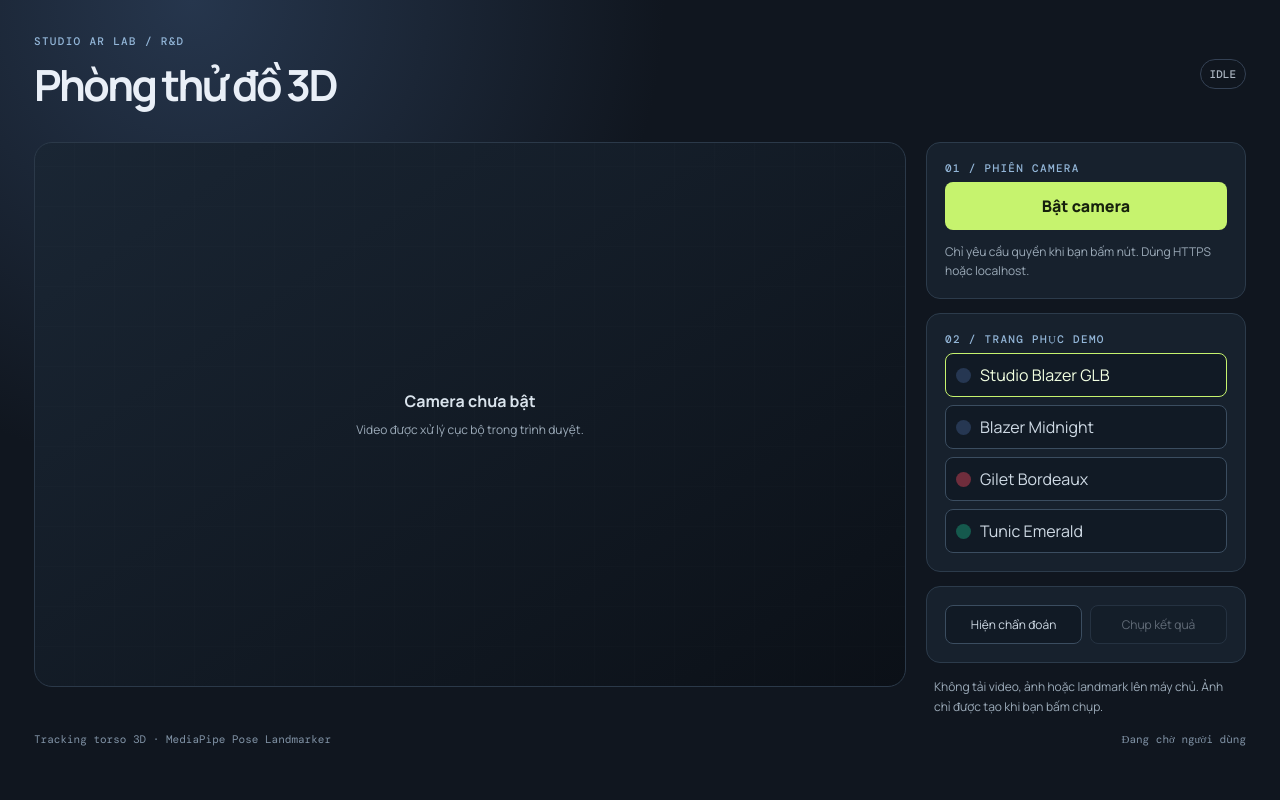
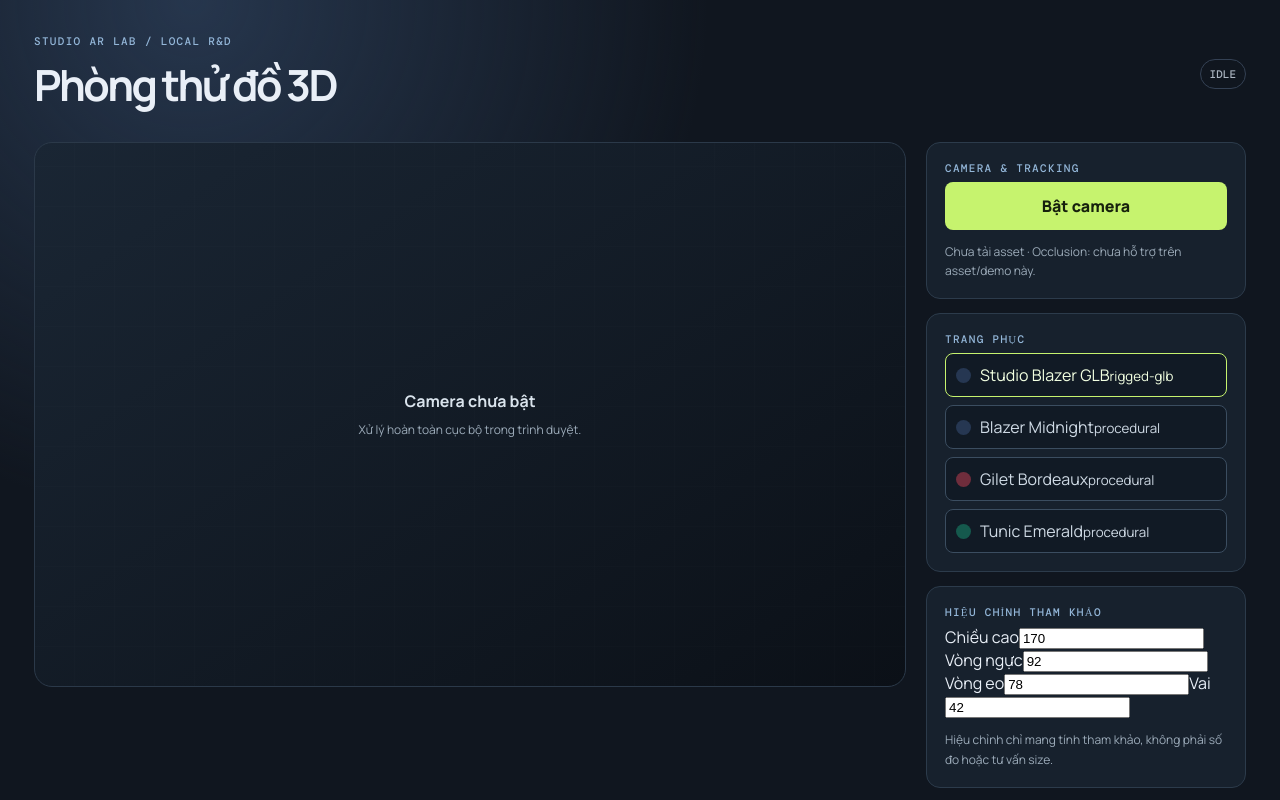
Before and after one commit to BinCry/AR-Virtual-Try-On, a React (Vite) app in the folder apps/demo/: page / in a window 1280 px wide. Shown: the top 800 px of the page. Built offline with nearby package versions, Linux system fonts and the light colour scheme.

Commit message:
feat(demo): add local fitting controls and pages workflow

```diff
--- a/apps/demo/src/main.tsx
+++ b/apps/demo/src/main.tsx
@@ -1,26 +1,20 @@
 import { useEffect, useRef, useState } from 'react';
 import { createRoot } from 'react-dom/client';
-import { ArSession, GARMENTS, GarmentRenderer, type GarmentDefinition, type SessionState, type TrackingStatus } from '@studio-ar/core';
+import { ArSession, estimateFit, GARMENTS, GarmentRenderer, getCapabilityReport, type FitProfile, type GarmentDefinition, type PerformanceMetrics, type SessionState, type TrackingStatus } from '@studio-ar/core';
 import './styles.css';
-
+const initialProfile: FitProfile = { heightCm: 170, chestCm: 92, waistCm: 78, shoulderCm: 42 };
 function App() {
   const videoRef = useRef<HTMLVideoElement>(null); const canvasRef = useRef<HTMLCanvasElement>(null); const sessionRef = useRef<ArSession | null>(null);
-  const [state, setState] = useState<SessionState>('idle'); const [status, setStatus] = useState<TrackingStatus>({ tracked: false, inferenceMs: 0 }); const [garment, setGarment] = useState<GarmentDefinition>(GARMENTS[0]); const [debug, setDebug] = useState(false); const [error, setError] = useState<string>();
+  const [state, setState] = useState<SessionState>('idle'); const [status, setStatus] = useState<TrackingStatus>({ tracked: false, inferenceMs: 0 }); const [garment, setGarment] = useState<GarmentDefinition>(GARMENTS[0]); const [profile, setProfile] = useState<FitProfile>(initialProfile); const [metrics, setMetrics] = useState<PerformanceMetrics>(); const [assetStatus, setAssetStatus] = useState('Chưa tải asset'); const [debug, setDebug] = useState(false); const [error, setError] = useState<string>(); const capability = getCapabilityReport();
   useEffect(() => () => sessionRef.current?.dispose(), []);
-  async function toggleCamera() {
-    setError(undefined);
-    if (state === 'starting') return;
-    if (sessionRef.current && state === 'running') { sessionRef.current.dispose(); sessionRef.current = null; return; }
-    if (!videoRef.current || !canvasRef.current) return;
-    sessionRef.current?.dispose(); const renderer = new GarmentRenderer(canvasRef.current); const session = new ArSession(videoRef.current, renderer); sessionRef.current = session; session.setGarment(garment);
-    session.on((event) => { if (event.type === 'state' && event.state) setState(event.state); if (event.type === 'tracking' && event.status) setStatus(event.status); if (event.type === 'error') setError(event.error?.message); });
-    try { await session.start(); } catch (cause) { setError(cause instanceof Error ? cause.message : 'Không thể khởi động AR.'); }
-  }
-  function chooseGarment(next: GarmentDefinition) { setGarment(next); sessionRef.current?.setGarment(next); }
+  async function toggleCamera() { setError(undefined); if (!capability.secureContext || !capability.camera) { setError(capability.message); return; } if (state === 'starting') return; if (sessionRef.current && state === 'running') { sessionRef.current.dispose(); sessionRef.current = null; return; } if (!videoRef.current || !canvasRef.current) return; sessionRef.current?.dispose(); const session = new ArSession(videoRef.current, new GarmentRenderer(canvasRef.current)); sessionRef.current = session; session.setFitProfile(profile); session.on((event) => { if (event.type === 'state' && event.state) setState(event.state); if (event.type === 'tracking' && event.status) setStatus(event.status); if (event.type === 'metrics' && event.metrics) setMetrics(event.metrics); if (event.type === 'garment-loaded' && event.garment) setAssetStatus(event.garment.validRig ? 'GLB rigged đã xác thực' : event.garment.fallback ? 'Fallback procedural' : 'GLB static'); if (event.type === 'error') setError(event.error?.message); }); try { await session.setGarment(garment); await session.start(); } catch (cause) { setError(cause instanceof Error ? cause.message : 'Không thể khởi động AR.'); } }
+  async function chooseGarment(next: GarmentDefinition) { setGarment(next); await sessionRef.current?.setGarment(next); }
+  function updateProfile(key: keyof FitProfile, value: string) { const next = { ...profile, [key]: Number(value) }; setProfile(next); sessionRef.current?.setFitProfile(next); }
   function capture() { const video = videoRef.current; const overlay = canvasRef.current; if (!video || !overlay || state !== 'running') return; const output = document.createElement('canvas'); output.width = video.videoWidth; output.height = video.videoHeight; const context = output.getContext('2d'); if (!context) return; context.translate(output.width, 0); context.scale(-1, 1); context.drawImage(video, 0, 0, output.width, output.height); context.drawImage(overlay, 0, 0, output.width, output.height); const link = document.createElement('a'); link.download = `studio-ar-${Date.now()}.png`; link.href = output.toDataURL('image/png'); link.click(); }
-  return <main><header><div><p className="eyebrow">STUDIO AR LAB / R&D</p><h1>Phòng thử đồ 3D</h1></div><div className={`signal ${state}`}>{state === 'running' ? 'LIVE' : state.toUpperCase()}</div></header>
-    <section className="workbench"><div className="stage"><video ref={videoRef} muted playsInline className="mirrored"/><canvas ref={canvasRef} className="overlay mirrored"/>{state !== 'running' && <div className="empty"><strong>Camera chưa bật</strong><span>Video được xử lý cục bộ trong trình duyệt.</span></div>}{debug && <div className="debug">Pose: {status.tracked ? 'đã nhận diện' : 'đang tìm'} · {status.inferenceMs.toFixed(1)} ms</div>}</div>
-      <aside><section><p className="label">01 / PHIÊN CAMERA</p><button className="primary" onClick={toggleCamera}>{state === 'running' ? 'Tắt camera' : 'Bật camera'}</button><p className="hint">Chỉ yêu cầu quyền khi bạn bấm nút. Dùng HTTPS hoặc localhost.</p>{error && <p className="error">{error}</p>}</section><section><p className="label">02 / TRANG PHỤC DEMO</p><div className="garments">{GARMENTS.map((item) => <button className={item.id === garment.id ? 'garment active' : 'garment'} key={item.id} onClick={() => chooseGarment(item)}><i style={{ background: item.color }}/>{item.label}</button>)}</div></section><section className="actions"><button onClick={() => setDebug((value) => !value)}>{debug ? 'Ẩn chẩn đoán' : 'Hiện chẩn đoán'}</button><button onClick={capture} disabled={state !== 'running'}>Chụp kết quả</button></section><p className="privacy">Không tải video, ảnh hoặc landmark lên máy chủ. Ảnh chỉ được tạo khi bạn bấm chụp.</p></aside></section>
-    <footer><span>Tracking torso 3D · MediaPipe Pose Landmarker</span><span className={status.tracked ? 'good' : ''}>{status.tracked ? 'Body tracked' : 'Đang chờ người dùng'}</span></footer></main>;
+  const fit = estimateFit(profile);
+  return <main><header><div><p className="eyebrow">STUDIO AR LAB / LOCAL R&D</p><h1>Phòng thử đồ 3D</h1></div><div className={`signal ${state}`}>{state === 'running' ? 'LIVE' : state.toUpperCase()}</div></header>
+    {!capability.message ? null : <p className="error">{capability.message}</p>}<section className="workbench"><div className="stage"><video ref={videoRef} muted playsInline className="mirrored"/><canvas ref={canvasRef} className="overlay mirrored"/>{state !== 'running' && <div className="empty"><strong>Camera chưa bật</strong><span>Xử lý hoàn toàn cục bộ trong trình duyệt.</span></div>}{debug && <div className="debug">{status.tracked ? 'Pose tracked' : 'Đang tìm pose'} · {metrics?.fps.toFixed(0) ?? '–'} FPS · {metrics?.inferenceMs.toFixed(1) ?? '–'} ms</div>}</div>
+      <aside><section><p className="label">CAMERA & TRACKING</p><button className="primary" onClick={toggleCamera} disabled={state === 'starting'}>{state === 'running' ? 'Tắt camera' : state === 'starting' ? 'Đang khởi động…' : 'Bật camera'}</button><p className="hint">{assetStatus} · Occlusion: chưa hỗ trợ trên asset/demo này.</p>{error && <p className="error">{error}</p>}</section><section><p className="label">TRANG PHỤC</p><div className="garments">{GARMENTS.map((item) => <button className={item.id === garment.id ? 'garment active' : 'garment'} key={item.id} onClick={() => void chooseGarment(item)}><i style={{ background: item.color }}/><span>{item.label}<small>{item.kind}</small></span></button>)}</div></section><section><p className="label">HIỆU CHỈNH THAM KHẢO</p><div className="profile">{([['heightCm','Chiều cao'],['chestCm','Vòng ngực'],['waistCm','Vòng eo'],['shoulderCm','Vai']] as const).map(([key,label]) => <label key={key}>{label}<input type="number" min="1" value={profile[key]} onChange={(event) => updateProfile(key, event.target.value)}/></label>)}</div><p className="hint">{fit.notice}</p></section><section className="actions"><button onClick={() => setDebug((value) => !value)}>{debug ? 'Ẩn chẩn đoán' : 'Hiện chẩn đoán'}</button><button onClick={capture} disabled={state !== 'running'}>Chụp kết quả</button></section><p className="privacy">Không upload video, ảnh, landmark hoặc số đo. Ảnh chỉ được tạo khi bạn bấm chụp.</p></aside></section>
+    <footer><span>Pose: {status.tracked ? 'đã nhận diện' : 'đang chờ'} · {metrics?.delegate.toUpperCase() ?? '–'}</span><span>Chrome/Edge, Android Chrome, Safari iOS cần nghiệm thu vật lý.</span></footer></main>;
 }
 createRoot(document.getElementById('root')!).render(<App />);
--- a/apps/demo/vite.config.ts
+++ b/apps/demo/vite.config.ts
@@ -1,3 +1,3 @@
 import { defineConfig } from 'vite';
 import react from '@vitejs/plugin-react';
-export default defineConfig({ plugins: [react()] });
+export default defineConfig({ base: process.env.GITHUB_ACTIONS ? '/AR-Virtual-Try-On/' : '/', plugins: [react()] });
```
Also changed, not shown: 1 other file (tests, documents, lock files or other folders).
